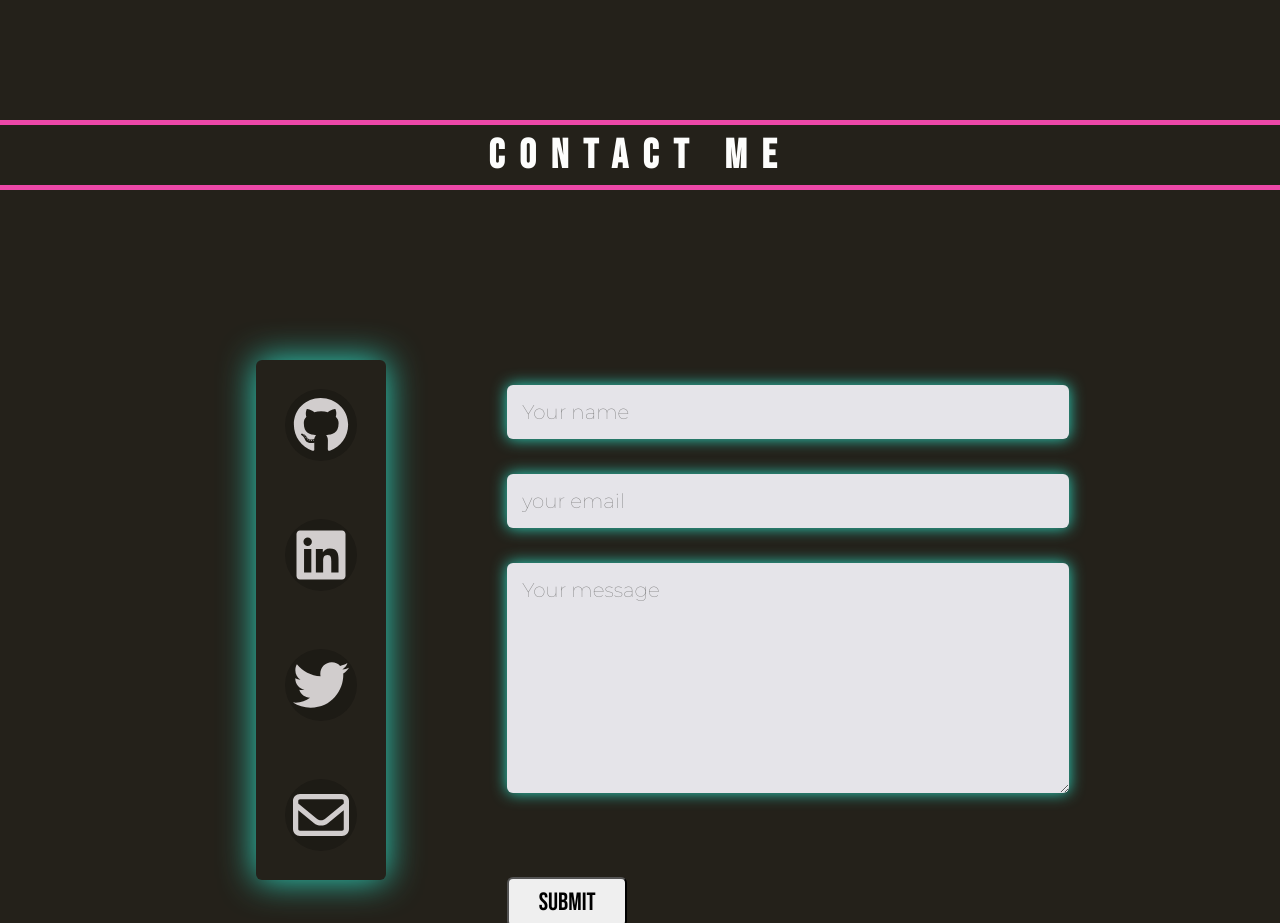
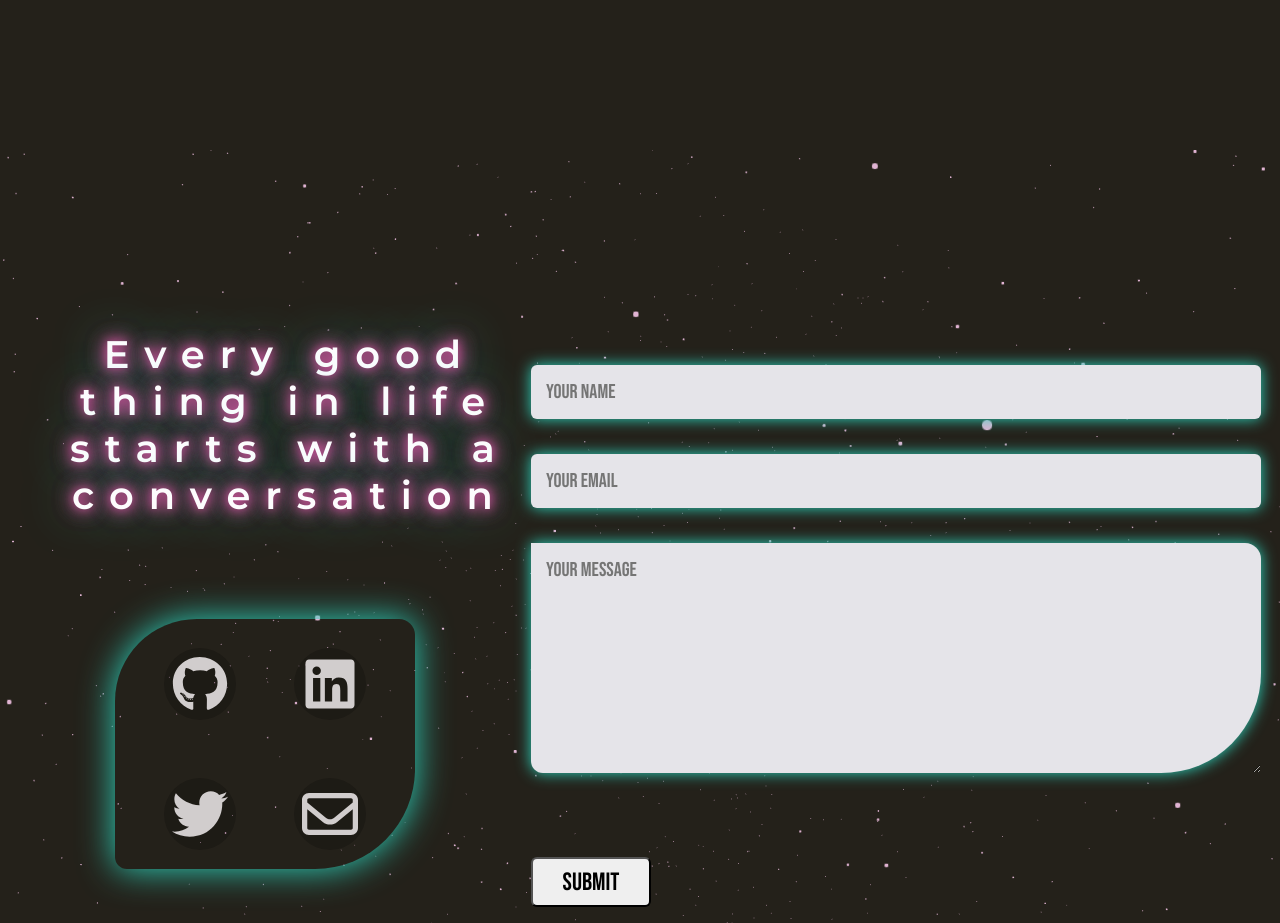
Before and after one commit to Francostamagna/portfolio, a React (Vite) app in the folder portfolio/Portfolio/: page / in a window 1280 px wide. Shown: the part 2740-3663 px from the top of the page. Built offline with nearby package versions, Linux system fonts and the light colour scheme; a web font is replaced by a local one.

Commit message:
contact animation

```diff
--- a/portfolio/Portfolio/package.json
+++ b/portfolio/Portfolio/package.json
@@ -16,6 +16,7 @@
     "@fortawesome/react-fontawesome": "^0.2.0",
     "@react-three/drei": "^9.57.2",
     "@react-three/fiber": "^8.12.0",
+    "framer-motion": "^10.3.1",
     "prop-types": "^15.8.1",
     "react": "^18.2.0",
     "react-dom": "^18.2.0",
--- a/portfolio/Portfolio/src/App.css
+++ b/portfolio/Portfolio/src/App.css
@@ -485,6 +485,7 @@
   justify-content: center;
   border-radius: 20%;
   margin-top: 40px;
+  cursor: grab;
 
 
 
@@ -494,7 +495,7 @@
 
 .projects{
 
-  height: 800px;
+  height: 1000px;
   background-color: rgb(36, 33, 26);
   align-items: center;
 }
@@ -530,13 +531,15 @@
   ;}
 
   .contact{
-    height:1100px;
+    height:900px;
     background-color: rgb(36, 33, 26);
     display: flex;
     flex-direction: column;
     justify-content:space-evenly;
     align-items: center;
     width: 100%;
+    position: relative;
+    z-index: 0;
 
 
   }
@@ -544,17 +547,22 @@
   .contactTitle{
     display: flex;
      text-align: center;
-    font-size: 35px;
+
     color: rgb(253, 253, 252);
-    border-bottom: 5px solid #ec48a8;
-    border-top: 5px solid #ec48a8;
-    height: 60px;
+
+
     background-color: rgb(36, 33, 26);
     font-family: 'Bebas Neue', cursive;
     letter-spacing: 15px;
-    justify-content: center;
+    font-family: 'Montserrat', sans-serif;
+  color:#fdfcfd;
+  text-shadow: 0 0 10px #ce539b, 0 0 20px #ce539b,0 0 20px #ce539b, 0 0 50px #2dd8c1;
+  font-size: 3vw;
     width: 100%;
-    align-items: center;
+
+    margin-bottom:100px;
+
+
 
   }
 
@@ -562,13 +570,15 @@
     width: 100%;
     display: flex;
     justify-content: center;
+
+
   }
   .contactRow{
     display: flex;
     flex-direction: row;
     justify-content: space-evenly;
     align-items:center;
-    width: 60vw;
+    width: 90vw;
   }
 
 
@@ -581,12 +591,18 @@
 
   .contactRight form{
     width: 100%;
+
   }
 
   .contactLeft{
     width: 500px;
     display: flex;
-    align-items: flex-start;
+    align-items: center;
+    flex-direction: column;
+
+    ;
+
+
 
   }
 
@@ -597,18 +613,18 @@
     background: #e5e4e9;
     padding: 15px;
     margin: 15px;
-    color: #ce539b;
+    color: #010000;
     border-radius: 6px;
     font-size: 20px;
     margin-bottom: 20px;
-    font-family: 'Montserrat', sans-serif;
+    font-family: 'Bebas Neue'  ;
     box-shadow: 0 0 15px #2dd8c1;
   }
 
   #formContact textarea{
     margin-bottom: 80px;
     height: 200px;
-
+    border-radius: 0px 16px 100px 12px;
   }
 
   #formContact{height: 400px;
@@ -628,8 +644,8 @@
   }
 
   #formContact button:hover{
-    color: #e5e4e9;
-    background-color:  rgb(36, 33, 26);
+    color: #010000;
+
     transform: scale(0.95);
     text-shadow:0 0 15px #e5e4e9 ;
     box-shadow:0 0 15px #ce539b;
--- a/portfolio/Portfolio/src/App.jsx
+++ b/portfolio/Portfolio/src/App.jsx
@@ -11,7 +11,8 @@ import Video from './video';
 import Icons from './Icons';
 import Typed from 'react-typed';
 import BallCanvas from "../src/Balls.jsx"
-import react from "../src/techIcons/reactjs.png"
+import Starcanvas from './Stars';
+import { motion } from "framer-motion";
 
 
 
@@ -129,7 +130,7 @@ better understanding of interrelationships inside groups.
   </div>
         <div className='technologies'>
         <p className='techTitle'>TECHNOLOGIES</p>
-        <p className='techIcons'> {tech && tech.map((t,i) => (<div className='techIcon'><BallCanvas key={i} icon={t.src}/></div>) )}
+        <p className='techIcons'> {tech && tech.map((t,i) => (<div className='techIcon'><BallCanvas key={t.name} icon={t.src}/></div>) )}
 
 </p>
 
@@ -150,13 +151,12 @@ better understanding of interrelationships inside groups.
       </section>
 
       <section className='contact' ref={contact}>
+       <Starcanvas></Starcanvas>
 
-      <div className='contactTitle'>
-                <h3>CONTACT ME</h3>
-            </div>
         <div className='contactContainer'>
             <div className='contactRow'>
               <div className='contactLeft'>
+                  <h1 className='contactTitle'>Every good thing in life starts with a conversation</h1>
 
                   <Icons></Icons>
               </div>
--- /dev/null
+++ b/portfolio/Portfolio/src/Stars.jsx
@@ -0,0 +1,57 @@
+import {useState, useRef, Suspense} from "react";
+import { Canvas, useFrame } from "@react-three/fiber";
+import { Points, PointMaterial, Preload, Sphere } from "@react-three/drei";
+import * as random from "maath/random/dist/maath-random.esm" ;
+import "./stars.css"
+import reactjs from "./techIcons/reactjs.png"
+import BallCanvas from "./Balls";
+
+
+
+const Stars = (props) =>{
+   const ref = useRef()
+   const sphere = random.inSphere(new Float32Array (5000), {radius:1.2})
+
+  useFrame((state, delta) => {
+    ref.current.rotation.x -= delta / 10;
+    ref.current.rotation.y -= delta / 15;
+  });
+
+   return (
+
+    <group rotation={[0, 0, Math.PI / 4]}>
+      <Points ref={ref} positions={sphere} stride={3} frustumCulled {...props}>
+        <PointMaterial
+          transparent
+          color='#ce539b'
+          size={0.003}
+          sizeAttenuation={true}
+          depthWrite={false}
+
+        />
+
+      </Points>
+
+    </group>
+
+  );
+};
+
+
+
+const Starcanvas = () => {
+  return(
+
+    <div id="canvasGeneral">
+        <Canvas camera={{position: [0,0,1]}}>
+            <Suspense fallback={null}>
+                <Stars/>
+            </Suspense>
+            <Preload all />
+        </Canvas>
+    </div>
+
+  )
+}
+
+export default Starcanvas
--- a/portfolio/Portfolio/src/icons.css
+++ b/portfolio/Portfolio/src/icons.css
@@ -1,12 +1,16 @@
 .redes{
     display: flex;
     text-align: center;
-    justify-content: flex-end;
-
-    flex-direction: column;
+    justify-content: center;
+ height: 250px;
+ width: 300px;
+    flex-direction: row;
     box-shadow: 0 0 35px #2dd8c1  ;
     border-radius: 6px;
-    align-items:end;
+   flex-wrap: wrap;
+   margin-right: 50px;
+   border-radius: 82px 16px 100px 12px;
+
 
 }
 
--- /dev/null
+++ b/portfolio/Portfolio/src/stars.css
@@ -0,0 +1,10 @@
+#canvasGeneral{
+
+    width:100%;
+    height: 100%;
+    position: absolute !important;
+    inset: 0;
+    z-index: -1
+
+
+}
```
Also changed, not shown: 1 other file (tests, documents, lock files or other folders).
